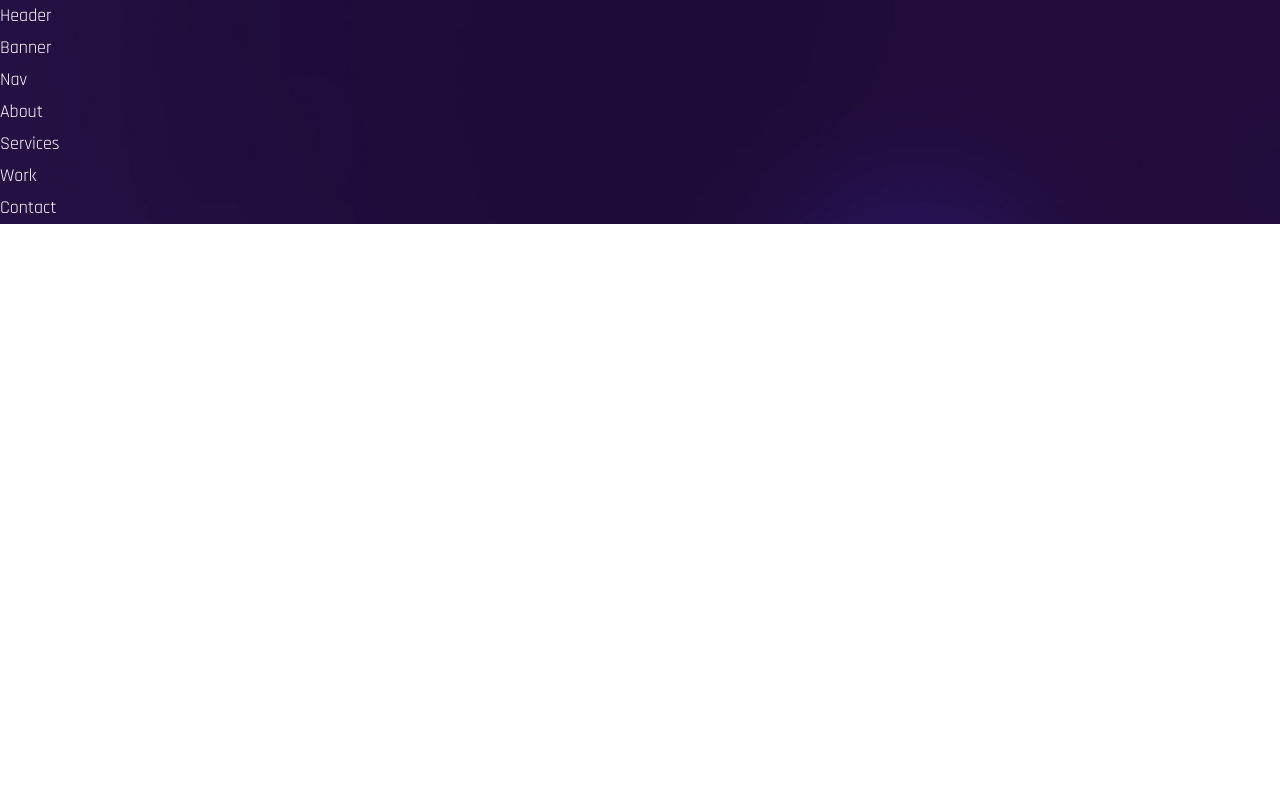
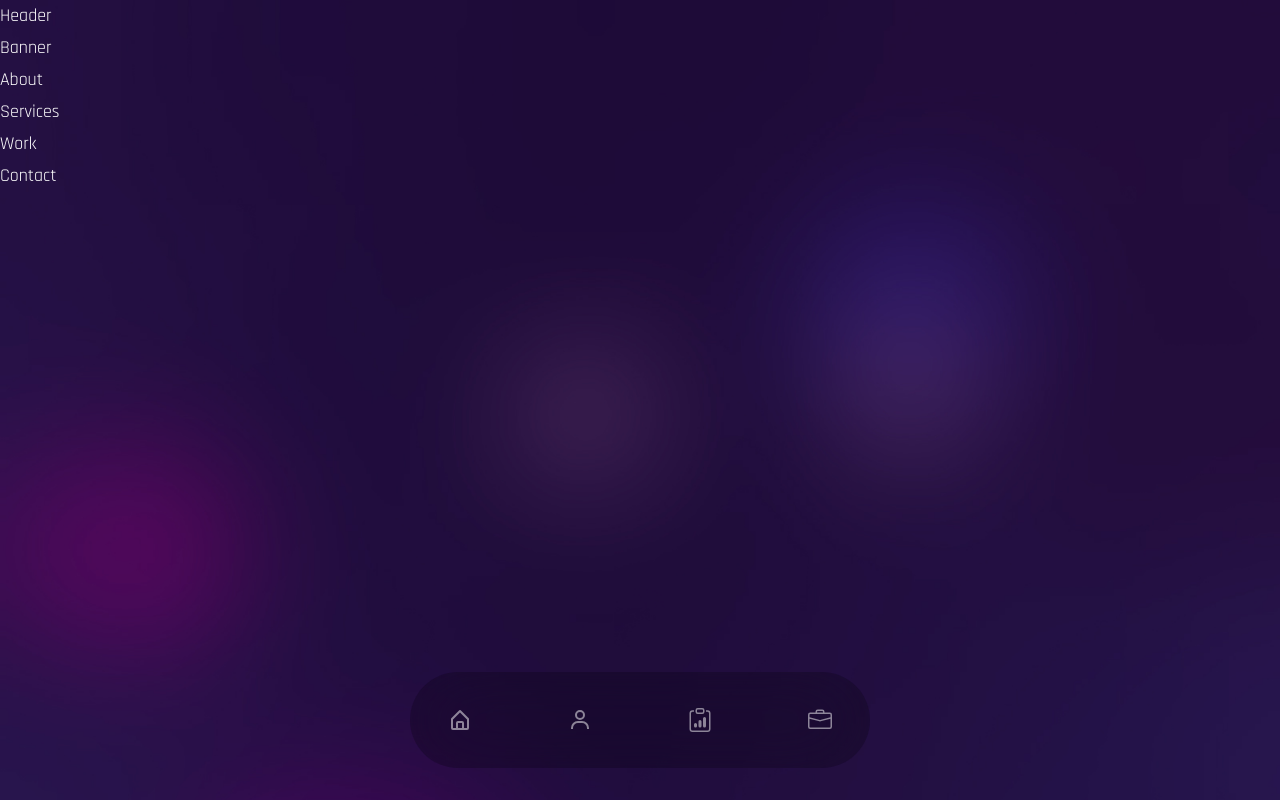
Before and after one commit to Foysalhossain/portfolio-starter, a React (Create React App) app: page / in a window 1280 px wide. Shown: the top 800 px of the page. Built offline with nearby package versions, Linux system fonts and the light colour scheme; the HTML template or start-up script is replaced by a standard one; a web font is replaced by a local one.

Commit message:
menubar added

```diff
--- a/src/App.js
+++ b/src/App.js
@@ -18,7 +18,7 @@
       <Services />
       <Work />
       <Contact />
-      {/* <div className='h-[4000px]'></div> */}
+      <div className='h-[4000px]'></div>
     </div>
   );
 };
--- a/src/components/Nav.js
+++ b/src/components/Nav.js
@@ -1,7 +1,30 @@
 import React from 'react';
+// import icons
+import { BiHomeAlt, BiUser } from 'react-icons/bi';
+import { BsClipboardData, BsBriefcase } from 'react-icons/bs';
+import { Link } from 'react-scroll';
+// import {BsClipboardData, BsBriefCase}
 
 const Nav = () => {
-  return <div>Nav</div>;
+  return (
+    <nav className='fixed bottom-2 lg:bottom-8 w-full overflow-hidden z-50'>
+      {/* nav inner */}
+      <div className='w-full bg-black/20 h-[96px] backdrop-blur-2xl rounded-full max-w-[460px] mx-auto px-5 flex justify-between items-center text-2xl text-white/50'>
+        <Link className='cursor-pointer w-[60px] h-[60px] flex items-center justify-center'>
+          <BiHomeAlt />
+        </Link>
+        <Link className='cursor-pointer w-[60px] h-[60px] flex items-center justify-center'>
+          <BiUser />
+        </Link>
+        <Link className='cursor-pointer w-[60px] h-[60px] flex items-center justify-center'>
+          <BsClipboardData />
+        </Link>
+        <Link className='cursor-pointer w-[60px] h-[60px] flex items-center justify-center'>
+          <BsBriefcase />
+        </Link>
+      </div>
+    </nav>
+  )
 };
 
 export default Nav;
```
Also changed, not shown: 1 other file (tests, documents, lock files or other folders).
